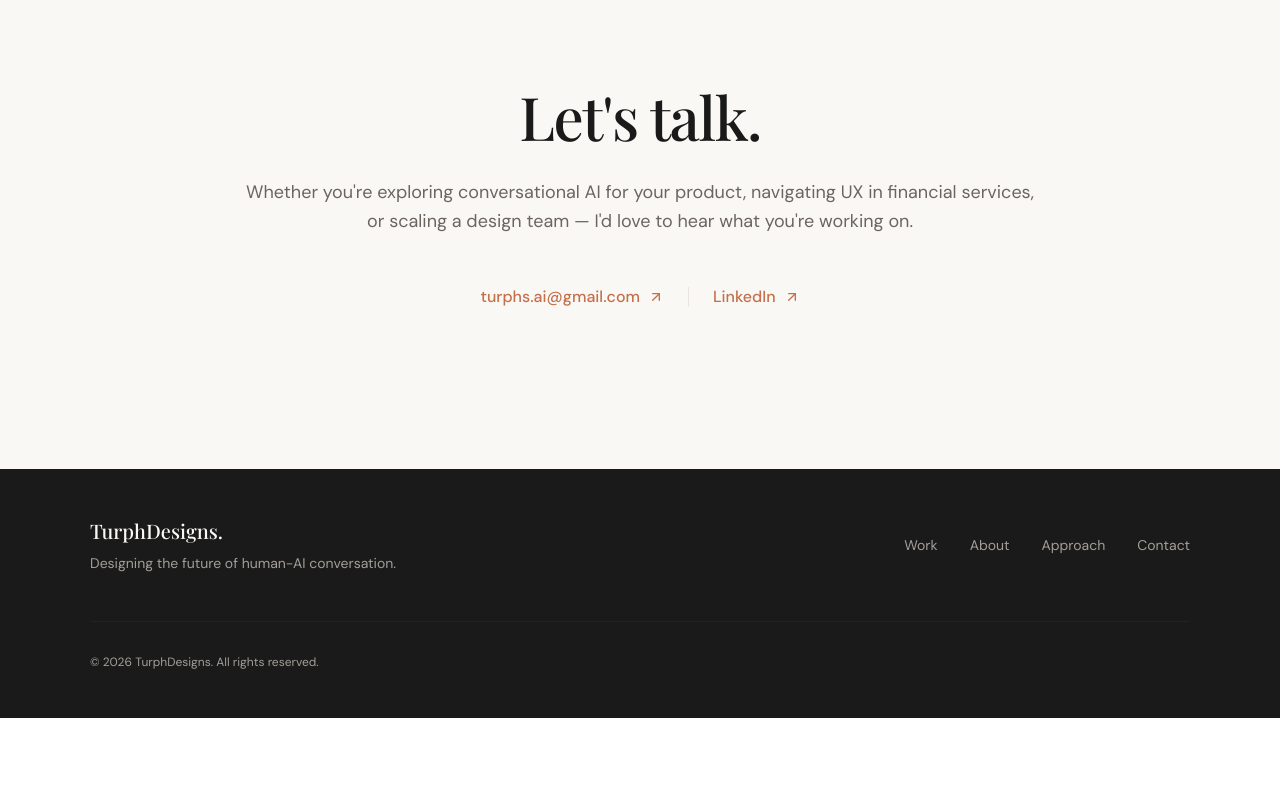
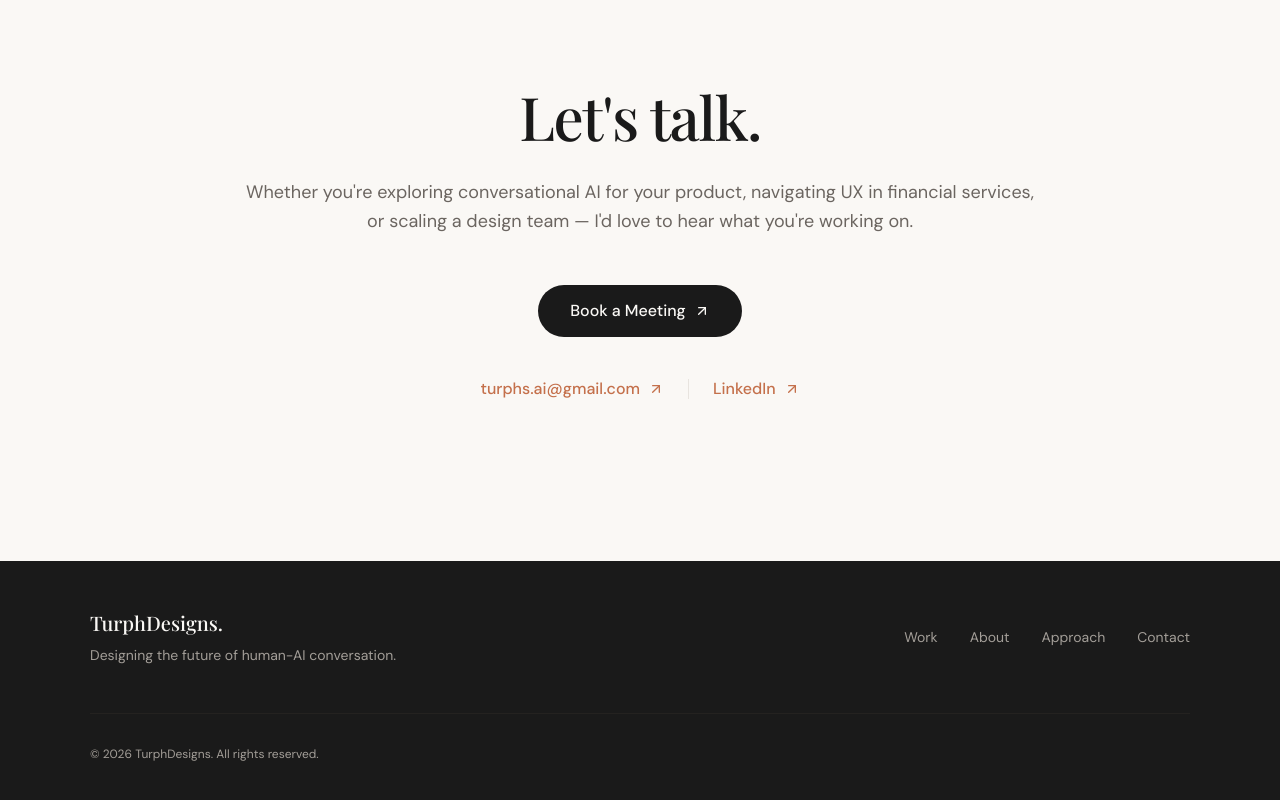
Before and after one commit to turphAI/turphdesigns, a Next.js app: page / in a window 1280 px wide. Shown: the part 5844-6644 px from the top of the page. Before the commit the page ends 6562 px from the top, so only its background shows below. Built offline with nearby package versions, Linux system fonts and the light colour scheme; a web font is replaced by a local one.

Commit message:
Add Calendly booking link to contact section
Added a prominent "Book a Meeting" CTA button linking to
calendly.com/turph above the email and LinkedIn links.

Co-Authored-By: Claude Opus 4.6 <noreply@anthropic.com>

```diff
--- a/src/app/page.tsx
+++ b/src/app/page.tsx
@@ -288,6 +288,17 @@ export default function HomeV2() {
               Whether you&apos;re exploring conversational AI for your product, navigating UX in financial
               services, or scaling a design team — I&apos;d love to hear what you&apos;re working on.
             </p>
+            <a href="https://calendly.com/turph"
+               target="_blank"
+               rel="noopener noreferrer"
+               className="font-body inline-flex items-center gap-2 px-8 py-3.5 rounded-full text-base font-medium transition-opacity hover:opacity-80 mb-10"
+               style={{
+                 backgroundColor: 'var(--warm-text)',
+                 color: 'var(--warm-bg)',
+               }}>
+              Book a Meeting
+              <ArrowUpRight className="w-4 h-4" />
+            </a>
             <div className="flex flex-col sm:flex-row items-center justify-center gap-6">
               <a href="mailto:turphs.ai@gmail.com"
                  className="font-body inline-flex items-center gap-2 text-base font-medium transition-opacity hover:opacity-60"
```
